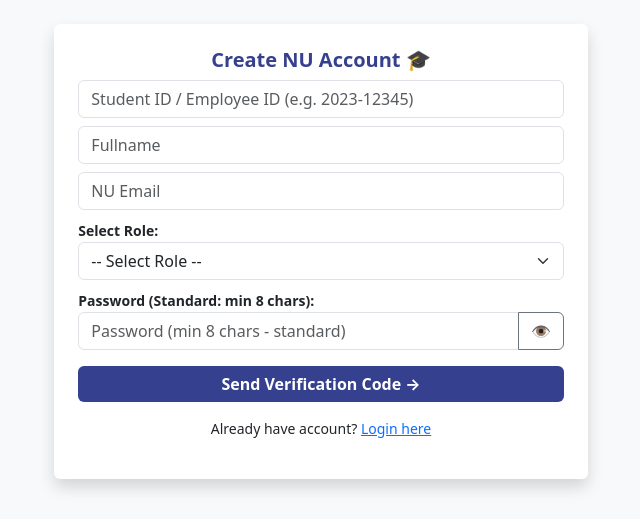
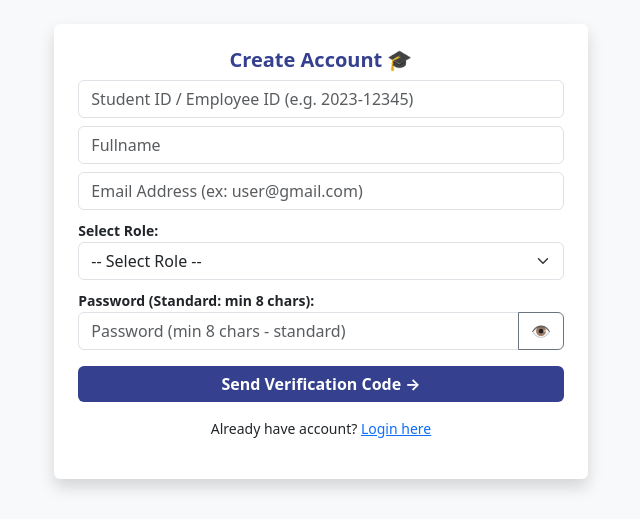
Before and after one commit to keithleymendoza08-creator/Campus-hardware-inventory, a Flask app: page /register in a window 1280 px wide. Shown: the part 56-575 px from the top of the page, without its empty margins (319-959 px from the left). Run offline with Flask 3, Linux system fonts and the light colour scheme; some libraries are stand-ins or nearby versions.

Commit message:
Added Brevo OTP and updated auth UI

```diff
--- a/templates/register.html
+++ b/templates/register.html
@@ -2,11 +2,11 @@
 {% block content %}
 <div class="col-md-5 mx-auto">
 <div class="card p-4 mt-4 shadow border-0">
-  <h5 class="text-nu fw-bold text-center" style="color:#35408E;">Create NU Account 🎓</h5>
+  <h5 class="text-nu fw-bold text-center" style="color:#35408E;">Create Account 🎓</h5>
   <form method="POST">
     <input name="student_id" class="form-control mb-2" placeholder="Student ID / Employee ID (e.g. 2023-12345)" required>
     <input name="fullname" class="form-control mb-2" placeholder="Fullname" required>
-    <input name="email" type="email" class="form-control mb-2" placeholder="NU Email" required>
+    <input name="email" type="email" class="form-control mb-2" placeholder="Email Address (ex: user@gmail.com)" required>
 
     <label class="small fw-bold">Select Role:</label>
     <select name="role" id="roleSelect" class="form-select mb-2" required onchange="toggleDept()">
```
